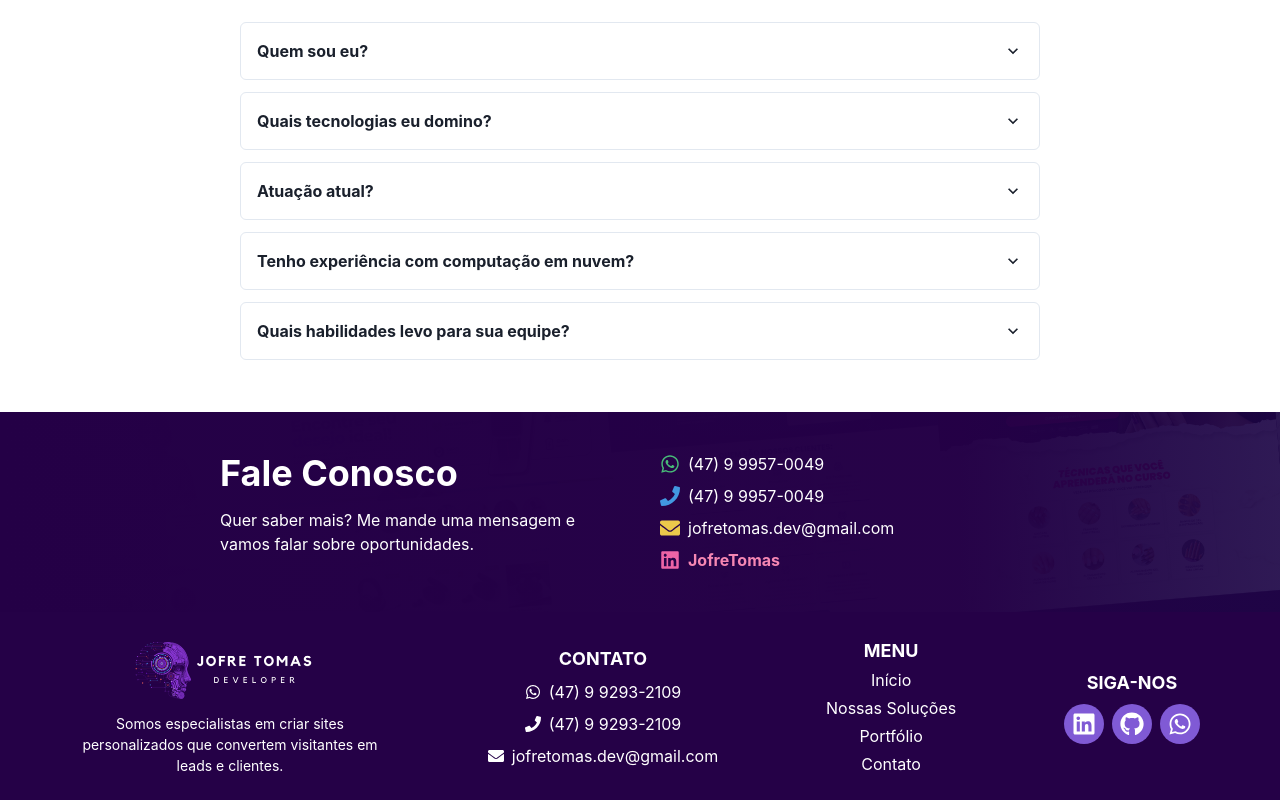
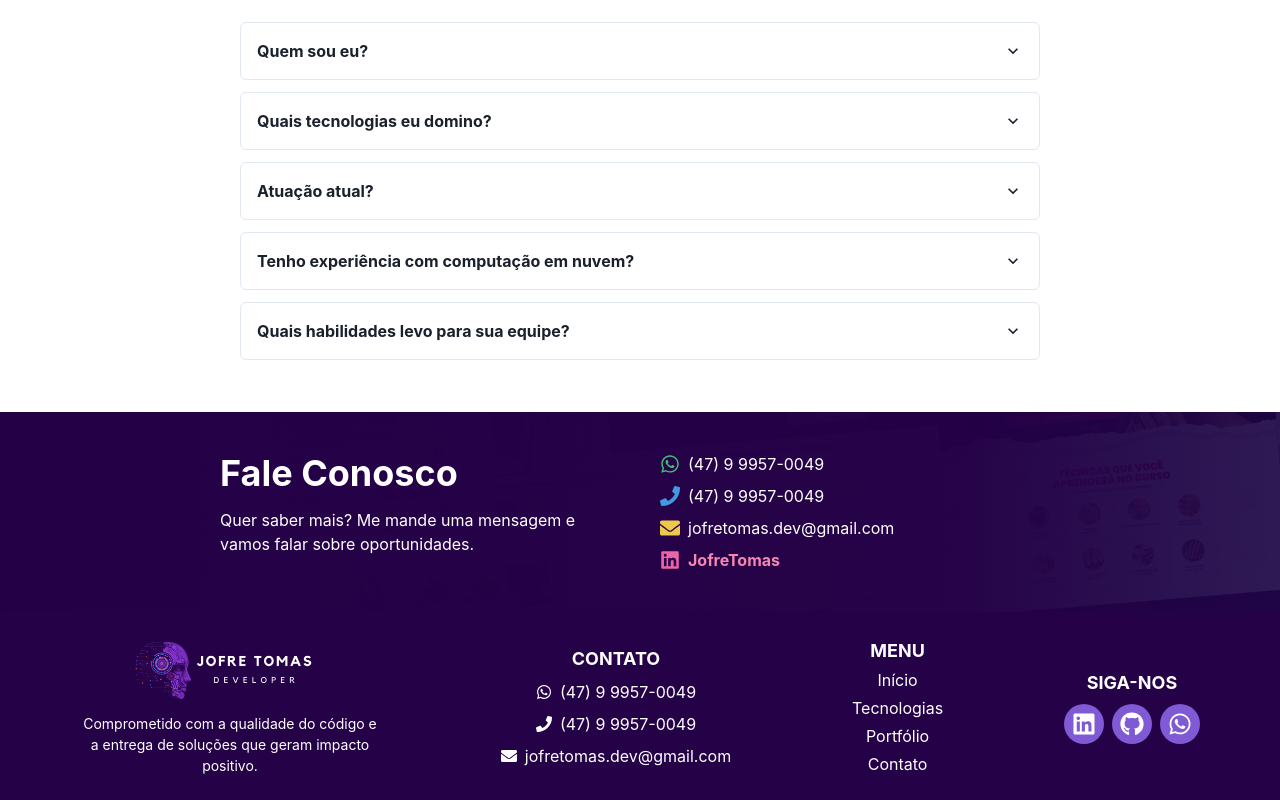
Before and after one commit to DevJofre/Portf-JT, a React (Vite) app: page / in a window 1280 px wide. Shown: the part 3170-3970 px from the top of the page. Built offline with nearby package versions, Linux system fonts and the light colour scheme.

Commit message:
changes Footer, FAQ, ContactUs

```diff
--- a/src/components/Footer/index.tsx
+++ b/src/components/Footer/index.tsx
@@ -11,7 +11,7 @@ export default function Footer() {
           <Stack spacing={2} maxW="300px" align="center">
             <Image src="/logo3.0.png" alt="Criative Agência"  width="200px" height="69px" objectFit="contain" align="left" />
             <Text fontSize="sm" textAlign="center">
-              Somos especialistas em criar sites personalizados que convertem visitantes em leads e clientes.
+              Comprometido com a qualidade do código e a entrega de soluções que geram impacto positivo.
             </Text>
           </Stack>
 
@@ -20,11 +20,11 @@ export default function Footer() {
             <Text fontSize="lg" fontWeight="bold">CONTATO</Text>
             <HStack spacing={2}>
               <FaWhatsapp />
-              <Text>(47) 9 9293-2109</Text>
+              <Text>(47) 9 9957-0049</Text>
             </HStack>
             <HStack spacing={2}>
               <FaPhone />
-              <Text>(47) 9 9293-2109</Text>
+              <Text>(47) 9 9957-0049</Text>
             </HStack>
             <HStack spacing={2}>
               <FaEnvelope />
@@ -36,7 +36,7 @@ export default function Footer() {
           <Stack spacing={1} align="center">
             <Text fontSize="lg" fontWeight="bold">MENU</Text>
             <Link href="#">Início</Link>
-            <Link href="#">Nossas Soluções</Link>
+            <Link href="#">Tecnologias</Link>
             <Link href="#">Portfólio</Link>
             <Link href="#">Contato</Link>
           </Stack>
```
